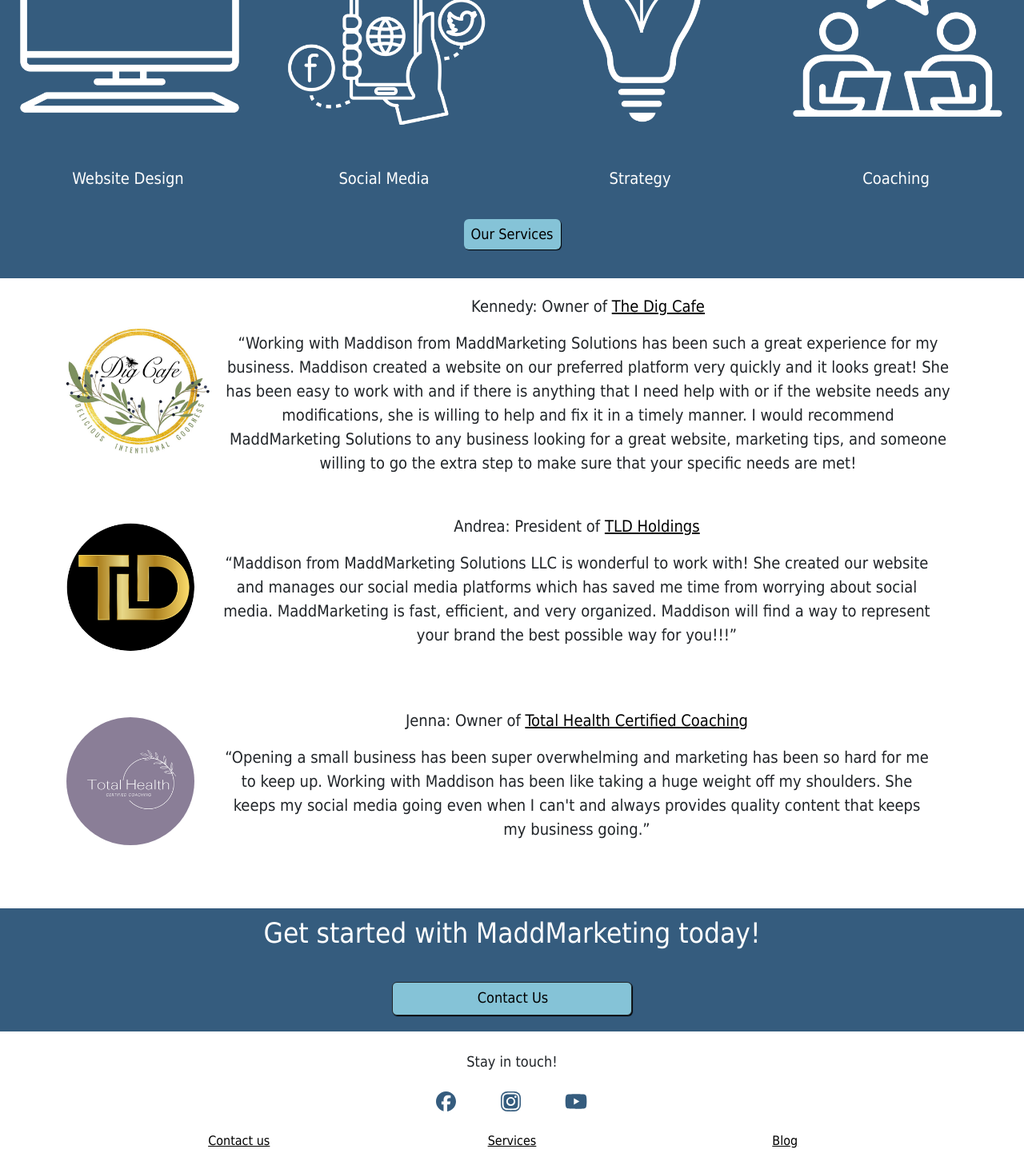
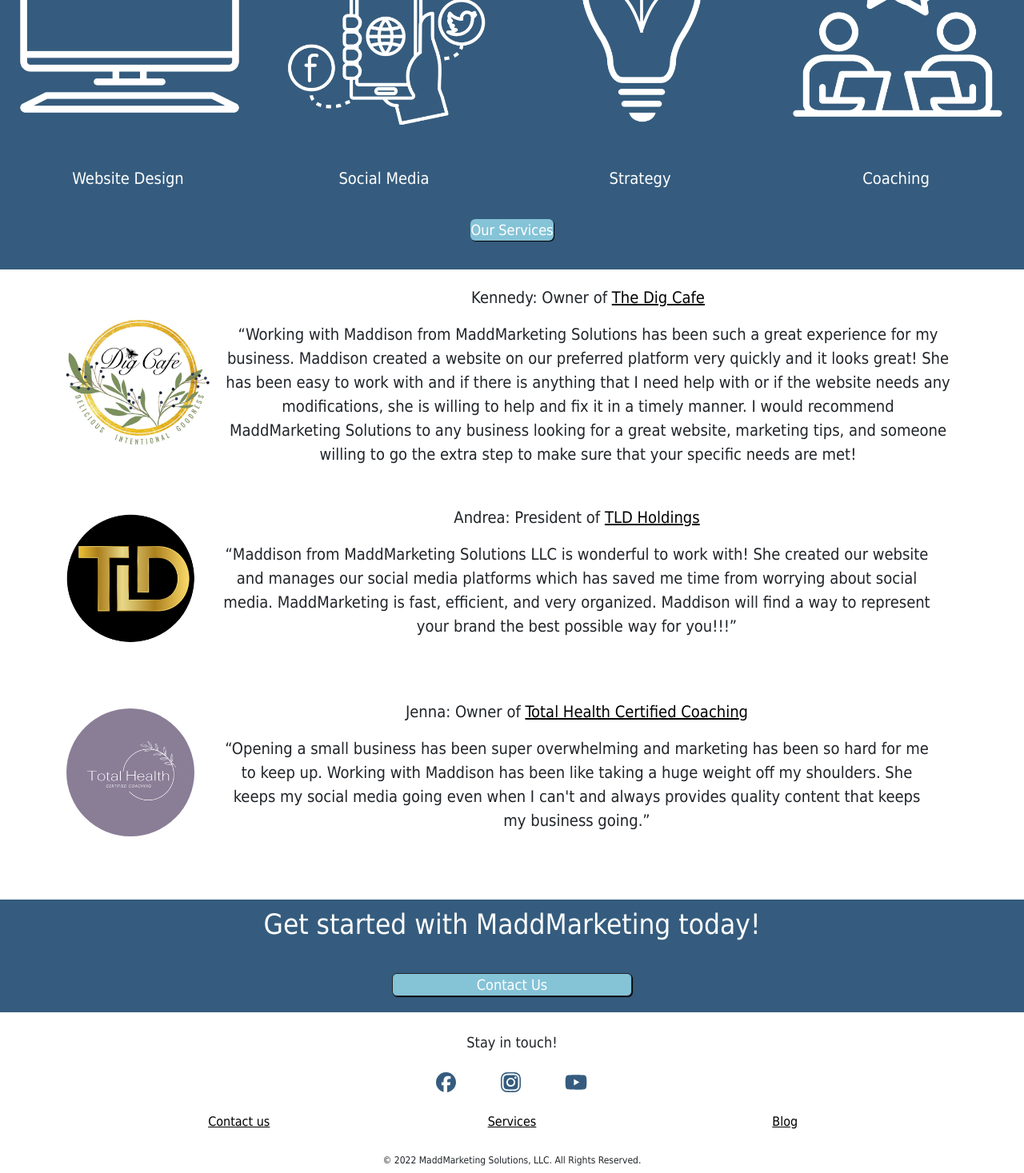
Before and after one commit to Calebmwhittaker/MADDMarketing-Solutions, a React (Create React App) app: page / in a window 1280 px wide. Shown: the part 942-2409 px from the top of the page at 80% size. Built offline with nearby package versions, Linux system fonts and the light colour scheme.

Commit message:
Fixed Accessibility Issues

```diff
--- a/src/components/Footer.js
+++ b/src/components/Footer.js
@@ -17,16 +17,14 @@
           </div>
         <div className="footer-links">
         <a
-          href="https://www.maddmarketingsolutions.com/contact"
+          href="/contact"
           target="_blank"
           rel="noreferrer"
         >
           Contact us
         </a>
         <a
-          href="https://www.maddmarketingsolutions.com/services"
-          target="_blank"
-          rel="noreferrer"
+          href="/services"
         >
           Services
         </a>
--- a/src/components/Grid.js
+++ b/src/components/Grid.js
@@ -21,15 +21,13 @@
             <p>Coaching</p>
           </div>
           <div className="learnMore col-12 py-3">
-            <button className='btn btn-dark'>
             <a
                   href="https://www.maddmarketingsolutions.com/services"
                   target="_blank"
                   rel="noreferrer"
             >
-                Our Services
+              <button type="button" className='btn btn-dark'>Our Services</button>
             </a>
-            </button>
           </div>
         </div>
     </div>
--- a/src/pages/Home.js
+++ b/src/pages/Home.js
@@ -29,7 +29,9 @@
         <Testimonials />
         <article className="contact-container">
             <h2>Get started with MaddMarketing today!</h2>
-            <button className='btn btn-dark'><a href="https://www.maddmarketingsolutions.com/contact" target="_blank" rel="noreferrer">Contact Us</a></button>
+            <a href="https://www.maddmarketingsolutions.com/contact" target="_blank" rel="noreferrer">
+              <button className='btn btn-dark'>Contact Us</button>
+            </a>
         </article>
         </section>
       </main>
```
Lines whose indentation alone changed are shown as unchanged.
